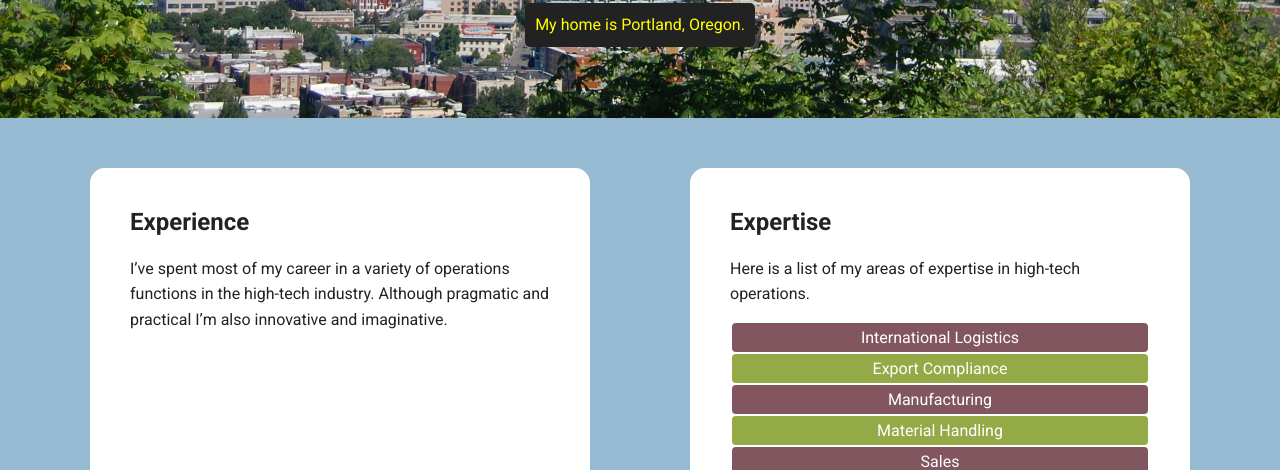
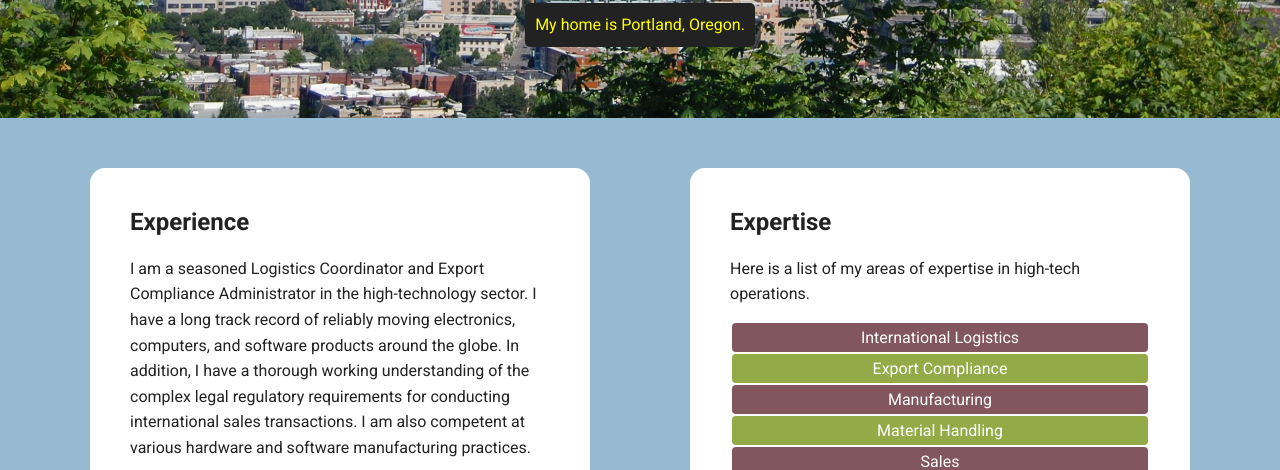
Before and after one commit to dbixel/techdegree-poroject-1, a plain HTML site: page experience.html in a window 1280 px wide. Shown: the part 352-822 px from the top of the page. Drawn offline with Linux system fonts and the light colour scheme; a web font is replaced by a local one.

Commit message:
Removed place-holder text in the experience.html file and add text under Expierence heading.

```diff
--- a/experience.html
+++ b/experience.html
@@ -27,7 +27,7 @@
       <div class="card">
         <h2>Experience</h2>
         <p></p>
-        <p>I’ve spent most of my career in a variety of operations functions in the high-tech industry. Although pragmatic and practical I’m also innovative and imaginative.</p>
+        <p>I am a seasoned Logistics Coordinator and Export Compliance Administrator in the high-technology sector. I have a long track record of reliably moving electronics, computers, and software products around the globe. In addition, I have a thorough working understanding of the complex legal regulatory requirements for conducting international sales transactions. I am also competent at various hardware and software manufacturing practices.</p>
       </div>
 
       <div class="card">
```
